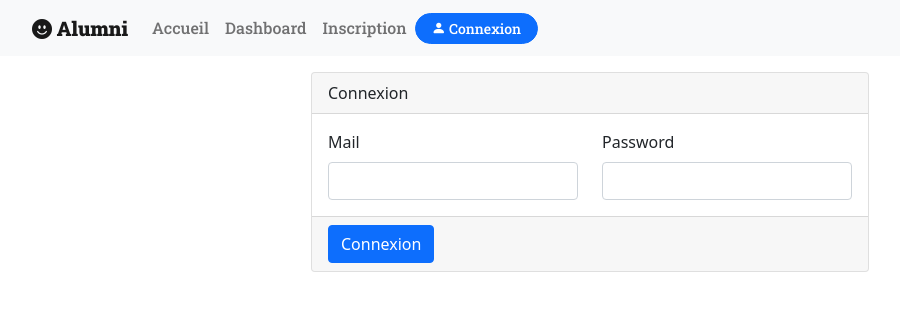
After one commit to Kevin-Quintin/alumni, a PHP site: page /views/connexion.php in a window 1280 px wide. The commit adds this page. Shown: the top 311 px of the page, without its empty margins (50-950 px from the left). Run offline with PHP 8.4, Linux system fonts and the light colour scheme; some libraries are stand-ins or nearby versions.

Commit message:
view connexion.php

```diff
--- /dev/null
+++ b/views/connexion.php
@@ -0,0 +1,29 @@
+<?php
+require_once('header.php');
+?>
+
+<div class="container">
+    <div class="card mt-3 mx-auto col-6">
+        <div class="card-header">Connexion</div>
+        <form class="g-3 needs-validation" method="POST" action="../controllers/connexionController.php" novalidate>
+            <div class="card-body row">
+                <div class="col-md-6">
+                    <label for="mail" class="form-label">Mail</label>
+                    <input type="text" class="form-control" id="mail" value="" name="mail" required>
+                </div>
+                <div class="col-md-6">
+                    <label for="password" class="form-label">Password</label>
+                    <input type="password" class="form-control" id="password" value="" required name="password">
+                </div>
+            </div>
+            <div class="card-footer">
+                <button class="btn btn-primary" type="submit">Connexion</button>
+            </div>
+        </form>
+    </div>
+</div>
+
+
+<?php
+require_once('footer.php');
+?>
--- a/views/header.php
+++ b/views/header.php
@@ -33,10 +33,10 @@
           <a class="nav-link" href="views/dashboard.php">Dashboard</a>
         </li>
         <li class="nav-item">
-            <a href="views/ajout_user.php" class="nav-link">Inscription</a>
+            <a href="../views/ajout_user.php" class="nav-link">Inscription</a>
         </li>
         <li class="nav-item d-flex align-self-center">
-            <a href="#" class="btn btn-sm btn-primary rounded-pill px-3"><i class="bi bi-person-fill"></i> Connexion</a>
+            <a href="../views/connexion.php" class="btn btn-sm btn-primary rounded-pill px-3"><i class="bi bi-person-fill"></i> Connexion</a>
         </li>
       </ul>
     </div>
```
